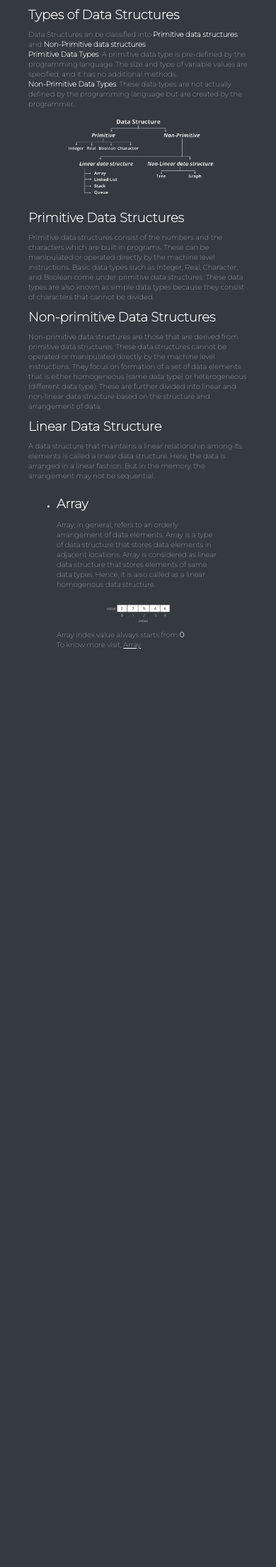
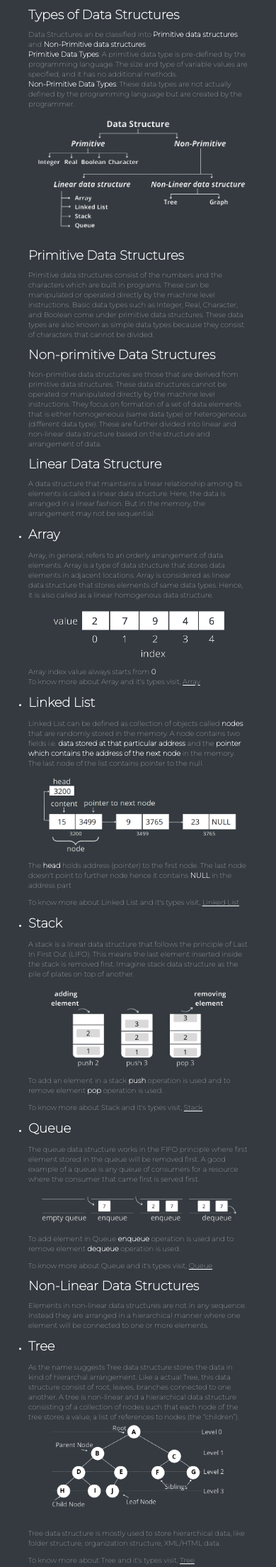
Before and after one commit to Mr-Hypocrite/DSA_Visualizer, a PHP site: page /assets/pages/dstypes.html in a window 390 px wide. Shown: the part 42-2250 px from the top of the page at 71% size. Before the commit the page ends 956 px from the top, so only its background shows below. Run offline with PHP 8.4, Linux system fonts and the light colour scheme.

Commit message:
Non-Linear data structures info added

```diff
--- a/assets/pages/dstypes.css
+++ b/assets/pages/dstypes.css
@@ -71,6 +71,37 @@ img {
     width: 40% ;
 }
 
+.linkedl {
+    display: block;
+    margin: 0 auto;
+    width: 60% ;
+}
+
+.stack {
+    display: block;
+    margin: 0 auto;
+    width: 60% ;
+}
+
+.queue {
+    display: block;
+    margin: 0 auto;
+    width: 70% ;
+}
+
+.tree {
+    display: block;
+    margin: 0 auto;
+    width: 70% ;
+}
+
+.graph {
+    display: block;
+    margin: 0 auto;
+    width: 60% ;
+}
+
+
 /* tablet */
 
 @media only screen and (max-width: 900px) {
@@ -84,14 +115,26 @@ img {
         grid-template-columns: 1fr;
         gap: 5px;
     }
-    .algo img {
-        margin: 0;
+    .diagram {
+        width: 100%;
     }
-    .need img {
+    .array {
+        width: 80%;
+    }
+    .linkedl {
         width: 90%;
     }
-    .adv img {
-        width: 40%;
+    .stack {
+        width: 80%;
+    }
+    .queue {
+        width: 90%;
+    }
+    .tree {
+        width: 80%;
+    }
+    .graph {
+        width: 90%;
     }
 }
 
@@ -105,10 +148,4 @@ img {
         font-size: 10px;
         padding: 0;
     }
-    .need img {
-        width: 90%;
-    }
-    .adv img {
-        width: 40%;
-    }
 }
--- a/assets/pages/dstypes.html
+++ b/assets/pages/dstypes.html
@@ -56,20 +56,71 @@
                 data structure. Here, the data is arranged in a linear fashion. But in the memory, the
                 arrangement may not be sequential.
             </p>
-            <ul class="container">
+            <ul class="">
                 <li>
                     <h2>Array</h2>
                     <p>Array, in general, refers to an orderly arrangement of data elements. Array is a type of
                         data structure that stores data elements in adjacent locations. Array is considered as linear data structure that stores elements of same data types. Hence, it is also called as a linear homogenous data structure.</p>
                         <img src="../images/a1.png" class="array" alt="">
                         <p>Array index value always starts from <b>0</b><br>
-                        To know more visit, <a href="Array">Array</a></p>
+                        To know more about Array and it's types visit, <a href="Array">Array</a></p>
+                </li>
+                <li>
+                    <h2>Linked List</h2>
+                    <p>Linked List can be defined as collection of objects called <b>nodes</b> that are randomly stored in the memory. A node contains two fields i.e. <b>data stored at that particular address</b> and the <b>pointer which contains the address of the next node</b> in the memory. The last node of the list contains pointer to the null.</p>
+                    <img src="../images/linked_list.png" class="linkedl" alt="">
+                    <p>The <b>head</b> holds address (pointer) to the first node. The last node doesn't point to further node hence it contains <b>NULL</b> in the address part</p>
+                    To know more about Linked List and it's types visit, <a href="LinkedList">Linked List</a></p>
+                </li>
+                <li>
+                    <h2>Stack</h2>
+                    <p>A stack is a linear data structure that follows the principle of Last In First Out (LIFO). This means the last element inserted inside the stack is removed first. Imagine stack data structure as the pile of plates on top of another.</p>
+                    <img src="../images/stack.png" class="stack" alt="">
+                    <p>To add an element in a stack <b>push</b> operation is used and to remove element <b>pop</b> operation is used.</p>
+                    To know more about Stack and it's types visit, <a href="Stack">Stack</a></p>
+                </li>
+                <li>
+                    <h2>Queue</h2>
+                    <p>The queue data structure works in the FIFO principle where first element stored in the queue will be removed first. A good example of a queue is any queue of consumers for a resource where the consumer that came first is served first.</p>
+                    <img src="../images/queue.png" class="queue" alt="">
+                    <p>To add element in Queue <b>enqueue</b> operation is used and to remove element <b>dequeue</b> operation is used. </p>
+                    To know more about Queue and it's types visit, <a href="Queue">Queue</a></p>
                 </li>
             </ul>
+            <h2>Non-Linear Data Structures</h2>
+            <p>Elements in non-linear data structures are not in any sequence. Instead they are arranged in a hierarchical manner where one element will be connected to one or more elements. <br>
+            <ul class="">
+                <li>
+                    <h2>Tree</h2>
+                    <p>As the name suggests Tree data structure stores the data in kind of hierarchal arrangement.
+                        Like a actual Tree, this data structure consist of root, leaves, branches connected to one another.
+                        A tree is non-linear and a hierarchical data structure consisting of a collection of nodes such that each node of the tree stores a value, a list of references to nodes (the “children”).
+                        <img src="../images/tree.png" class="tree" alt="">
+                        <p>Tree data structure is mostly used to store hierarchical data, like folder structure, organization structure, XML/HTML data.</p>
+                        To know more about Tree and it's types visit, <a href="Tree">Tree</a></p>
+                    </p>
+                </li>
+                <li>
+                    <h2>Graph</h2>
+                    <p>A graph can be defined as group of vertices and edges. Edges are used to connect these vertices(nodes).
+                    Graph is a pictorial representation of a set of objects where some pairs of objects are connected by links(edges)
+                    </p>
+                    <img src="../images/graph.png" class="graph" alt="">
+                    <p>Graphs are awesome data structures that you use every day through Google Search, Google Maps, GPS, and social media. They are used to represent elements that share connections.</p>
+                    To know more about Graphs and it's types visit, <a href="Graph">Graph</a></p>
+                </li>
+            </ul>
+            <h2>Static and Dynamic Data Structures</h2>
+            <p>In <b>Static data structure</b> the size of the structure is fixed. The content of the data
+                structure can be modified but without changing the memory space allocated to it.<br>
+                Example of Static Data Structures: <b>Array</b></p>
+            <p>In <b>Dynamic data structure</b> the size of the structure in not fixed and can be modified
+                during the operations performed on it. Dynamic data structures are designed to facilitate
+                change of data structures in the run time.<br>
+                Example of Dynamic Data Structures: <b>Linked List</b></p>
+
         </div>
 
     </section>
-
-
 </body>
 </html>
```
Also changed, not shown: assets/images/a1.png, assets/images/graph.png (added), assets/images/linked_list.png (added), assets/images/queue.png (added), assets/images/stack.png (added), assets/images/tree.png (added).
